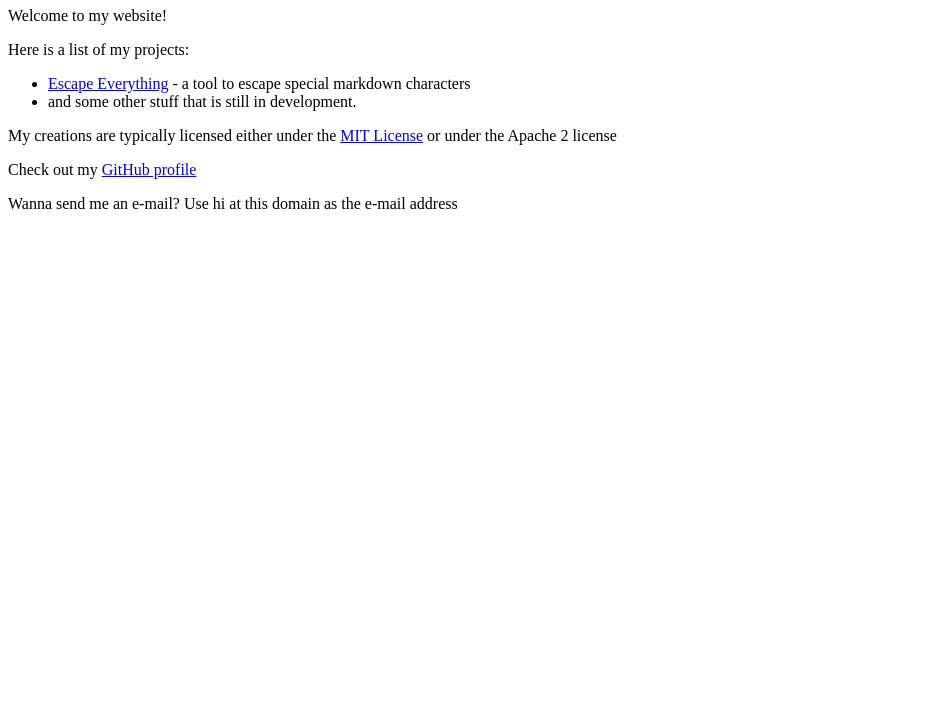
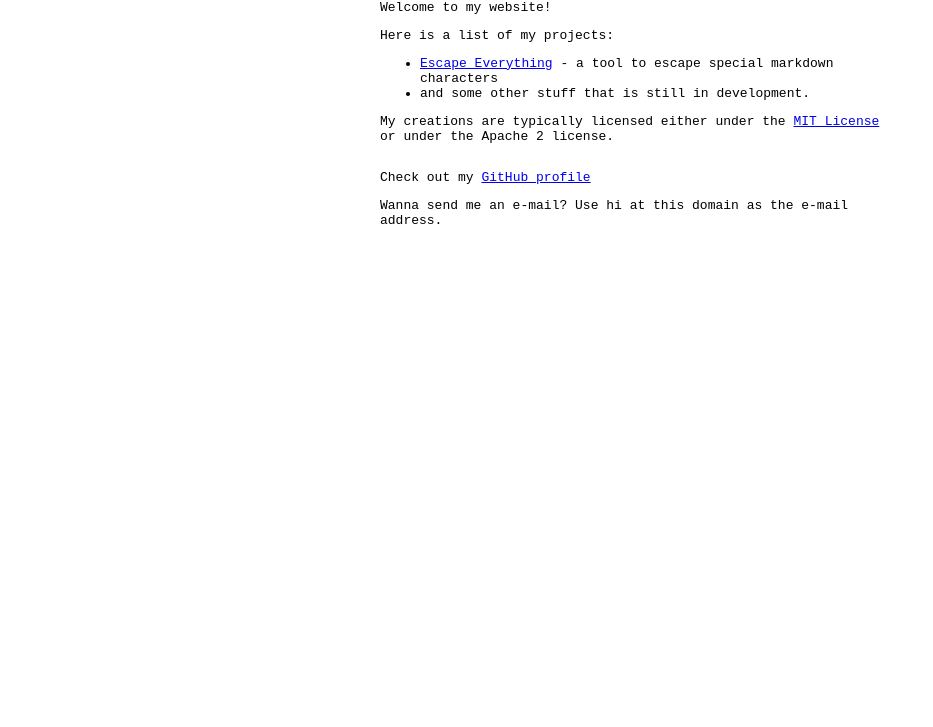
Before and after one commit to Playacem/Playacem.github.io, a plain HTML site: page index.html in a window 1280 px wide. Shown: the part 73-800 px from the top of the page, without its empty margins (0-933 px from the left). Drawn offline with Linux system fonts and the light colour scheme.

Commit message:
Introduce styling

```diff
--- a/index.html
+++ b/index.html
@@ -5,6 +5,7 @@
     <meta charset="UTF-8">
     <meta name="Description" content="The main page of Playacem.">
     <title>Playacem's homepage</title>
+    <link rel="stylesheet" href="stylesheets/index.css">
 </head>
 
 <body>
@@ -16,11 +17,11 @@
             <li><a href="escape/index.html">Escape Everything</a> - a tool to escape special markdown characters</li>
             <li>and some other stuff that is still in development.</li>
         </ul>
-        <p>My creations are typically licensed either under the <a href="license.html">MIT License</a> or under the Apache 2 license</p>
+        <p>My creations are typically licensed either under the <a href="license.html">MIT License</a> or under the Apache 2 license.</p>
     </main>
     <footer>
         <p>Check out my <a href="https://github.com/Playacem">GitHub profile</a></p>
-        <p>Wanna send me an e-mail? Use hi at this domain as the e-mail address</p>
+        <p>Wanna send me an e-mail? Use hi at this domain as the e-mail address.</p>
     </footer>
 </body>
 
--- /dev/null
+++ b/stylesheets/index.css
@@ -0,0 +1,12 @@
+html {
+    font-family: monospace;
+}
+body {
+    display: flex;
+    flex-direction: column;
+    align-items: center;
+}
+main, footer {
+    width: 40em;
+    max-width: 100%;
+}
```
